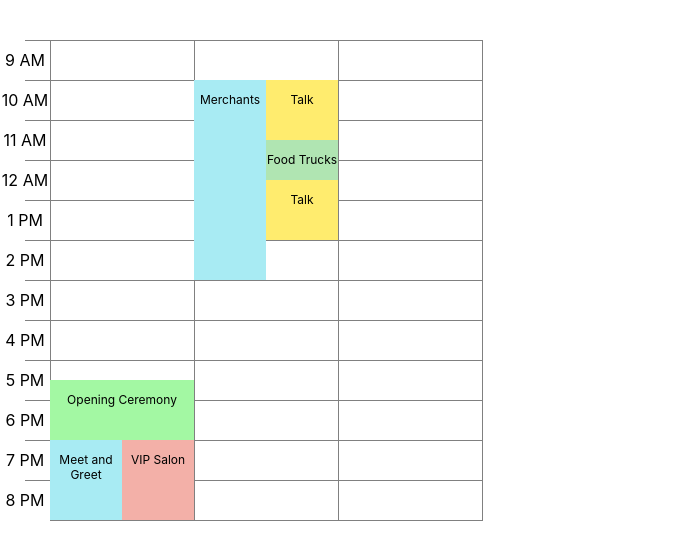
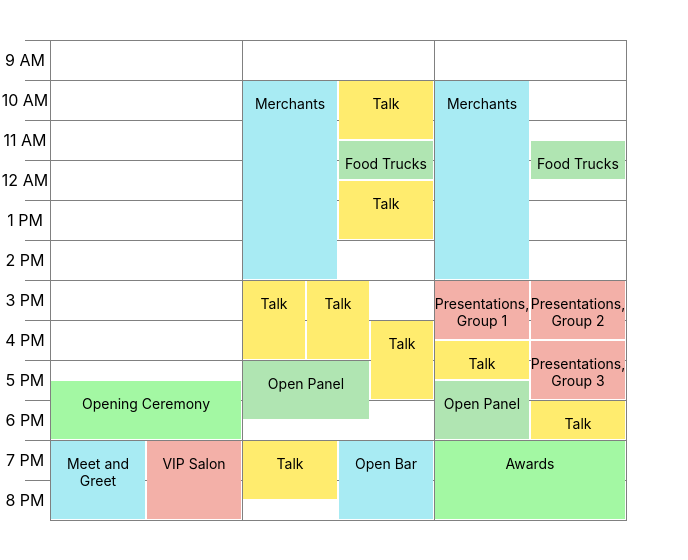
Before and after one commit to EmilyLow/convention-mockup, a React (Create React App) app: page / in a window 1280 px wide. Shown: the top 560 px of the page, without its empty margins (0-688 px from the left). Built offline with nearby package versions, Linux system fonts and the light colour scheme.

Commit message:
All test data displayed

```diff
--- a/src/components/Event.js
+++ b/src/components/Event.js
@@ -22,10 +22,15 @@ const EventStyle = styled.div`
     display: flex;
     justify-content: center;
 
+   // margin-left: 1px;
+   //border: 1px solid black;
+   margin: 1px;
+
+
 `;
 
 const Label = styled.p`
-  font-size: 12px;
+  font-size: 14px;
   text-align: center;
 
 `;
--- a/src/components/Schedule.js
+++ b/src/components/Schedule.js
@@ -55,7 +55,7 @@ export default Schedule;
 const ScheduleContainer = styled.div`
     display: grid;
 
-    grid-template-columns: 50px repeat(18, 24px);
+    grid-template-columns: 50px repeat(18, 32px);
     grid-template-rows: 40px repeat(${(props) => props.settings.hourNum * 4}, 10px);
 
    // grid-template-columns: [time-labels] 50px [day1]
--- a/src/testData.js
+++ b/src/testData.js
@@ -73,7 +73,151 @@ let testData = {
             startCol: 11,
             span: 3,
             color: "#ffec6e" //yellow
-        }
+        },
+        {
+            name: "Talk",
+            startTime: 15,
+            endTime: 17,
+            day: 2,
+            startCol: 8,
+            span: 2,
+            color: "#ffec6e" //yellow
+        },
+        {
+            name: "Talk",
+            startTime: 15,
+            endTime: 17,
+            day: 2,
+            startCol: 10,
+            span: 2,
+            color: "#ffec6e" //yellow
+        },
+        {
+            name: "Talk",
+            startTime: 16,
+            endTime: 18,
+            day: 2,
+            startCol: 12,
+            span: 2,
+            color: "#ffec6e" //yellow
+        },
+        {
+            name: "Open Panel",
+            startTime: 17,
+            endTime: 18.5,
+            day: 2,
+            startCol: 8,
+            span: 4,
+            color: "#B0E5B2" //pale green
+        },
+        {
+            name: "Talk",
+            startTime: 19,
+            endTime: 20.5,
+            day: 2,
+            startCol: 8,
+            span: 3,
+            color: "#ffec6e" //yellow
+        },
+        {
+            name: "Open Bar",
+            startTime: 19,
+            endTime: 21,
+            day: 2,
+            startCol: 11,
+            span: 3,
+            color: "#A8EBF3" //blue
+        },
+        {
+            name: "Merchants",
+            startTime: 10,
+            endTime: 15,
+            day: 3,
+            startCol: 14,
+            span: 3,
+            color: "#A8EBF3" //blue
+        },
+        {
+            name: "Food Trucks",
+            startTime: 11.5,
+            endTime: 12.5,
+            day: 3,
+            startCol: 17,
+            span: 3,
+            color: "#B0E5B2" //pale green
+        },
+        {
+            name: "Food Trucks",
+            startTime: 11.5,
+            endTime: 12.5,
+            day: 3,
+            startCol: 17,
+            span: 3,
+            color: "#B0E5B2" //pale green
+        },
+        {
+            name: "Presentations, Group 1",
+            startTime: 15,
+            endTime: 16.5,
+            day: 3,
+            startCol: 14,
+            span: 3,
+            color: "#F3B0A8" //pink
+        },
+        {
+            name: "Presentations, Group 2",
+            startTime: 15,
+            endTime: 16.5,
+            day: 3,
+            startCol: 17,
+            span: 3,
+            color: "#F3B0A8" //pink
+        },
+        {
+            name: "Presentations, Group 3",
+            startTime: 16.5,
+            endTime: 18,
+            day: 3,
+            startCol: 17,
+            span: 3,
+            color: "#F3B0A8" //pink
+        },
+        {
+            name: "Talk",
+            startTime: 16.5,
+            endTime: 17.5,
+            day: 3,
+            startCol: 14,
+            span: 3,
+            color: "#ffec6e" //yellow
+        },
+        {
+            name: "Open Panel",
+            startTime: 17.5,
+            endTime: 19,
+            day: 3,
+            startCol: 14,
+            span: 3,
+            color: "#B0E5B2" //pale green
+        },
+        {
+            name: "Talk",
+            startTime: 18,
+            endTime: 19,
+            day: 3,
+            startCol: 17,
+            span: 3,
+            color: "#ffec6e" //yellow
+        },
+        {
+            name: "Awards",
+            startTime: 19,
+            endTime: 21,
+            day: 3,
+            startCol: 14,
+            span: 6,
+            color: "#A3F8A3" //green
+        },
 
     ]
 
```
